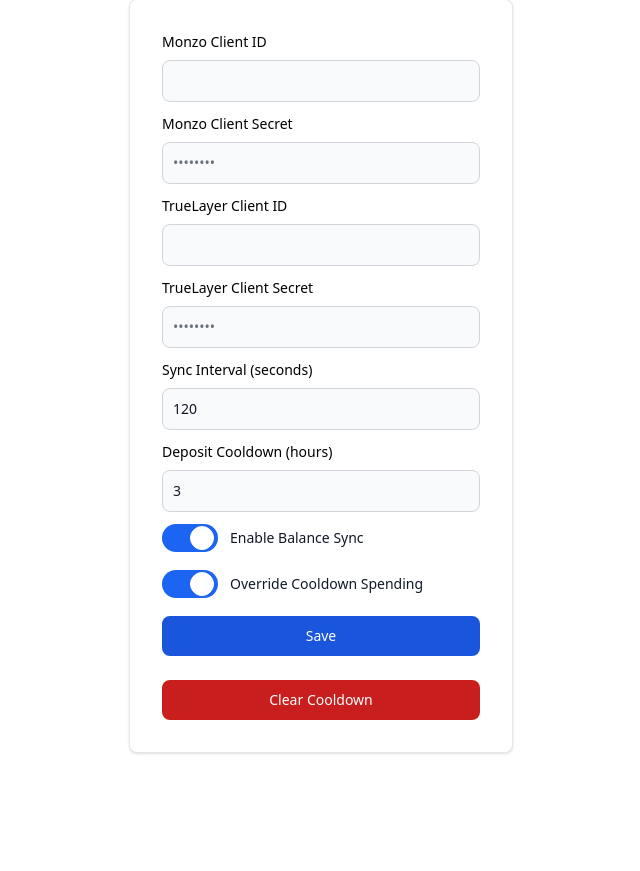
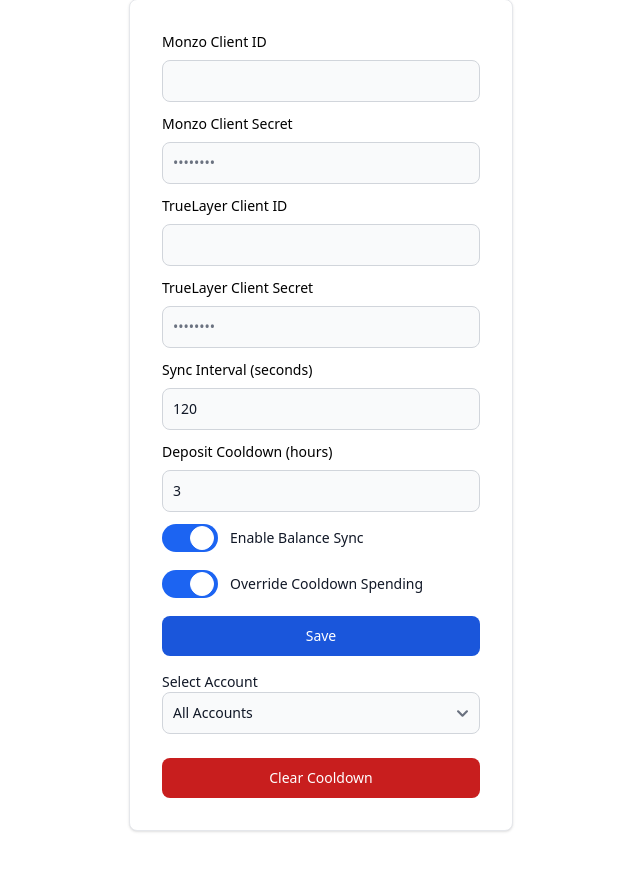
Before and after one commit to mattgogerly/monzo-credit-card-pot-sync, a Flask app: page /settings/ in a window 1280 px wide. Shown: the part 105-976 px from the top of the page, without its empty margins (319-959 px from the left). Before the commit the page ends 859 px from the top, so only its background shows below. Run offline with Flask 3, Linux system fonts and the light colour scheme; style sheets or scripts are compiled from the project's sources; some libraries are stand-ins or nearby versions.

Commit message:
Add account selection to Clear Cooldown functionality in settings

```diff
--- a/app/templates/settings/index.html
+++ b/app/templates/settings/index.html
@@ -46,6 +46,15 @@
     </form>
 
     <form action="{{ url_for('settings.clear_cooldown') }}" method="post" style="margin-top:1rem;">
+        <div class="mb-4">
+            <label for="account_type" class="block text-sm font-medium text-gray-900 dark:text-gray-300">Select Account</label>
+            <select id="account_type" name="account_type" class="bg-gray-50 border border-gray-300 text-gray-900 text-sm rounded-lg focus:ring-blue-500 focus:border-blue-500 block w-full p-2.5 dark:bg-gray-600 dark:border-gray-500 dark:placeholder-gray-400 dark:text-white">
+                <option value="">All Accounts</option>
+                {% for account in accounts %}
+                <option value="{{ account.type }}">{{ account.type }} (Pot: {{ account.pot_id }})</option>
+                {% endfor %}
+            </select>
+        </div>
         <button type="submit" class="w-full mt-2 text-white bg-red-700 hover:bg-red-800 focus:ring-4 focus:outline-none focus:ring-red-300 font-medium rounded-lg text-sm px-5 py-2.5 text-center">
             Clear Cooldown
         </button>
--- a/app/web/settings.py
+++ b/app/web/settings.py
@@ -15,8 +15,8 @@
 @settings_bp.route("/", methods=["GET"])
 def index():
     settings = {s.key: s.value for s in repository.get_all()}
-    # Pass settings as 'data' for compatibility with the template
-    return render_template("settings/index.html", data=settings)
+    accounts = account_repository.get_credit_accounts()  # Pass available credit accounts
+    return render_template("settings/index.html", data=settings, accounts=accounts)
 
 @settings_bp.route("/", methods=["POST"])
 def save():
@@ -56,15 +56,21 @@
 def clear_cooldown():
     # Clear cooldown by setting cooldown_until to 10 minutes in the past
     now_minus_10 = int(time()) - 600
-    credit_accounts = account_repository.get_credit_accounts()
+    selected_type = request.form.get("account_type")
+    if selected_type:
+        credit_accounts = [
+            acct for acct in account_repository.get_credit_accounts()
+            if acct.type == selected_type
+        ]
+    else:
+        credit_accounts = account_repository.get_credit_accounts()
     for account in credit_accounts:
         account.cooldown_until = now_minus_10
         try:
-            # Attempt to update prev_balance to the pot balance
             new_baseline = account.get_pot_balance(account.pot_id)
         except Exception:
             new_baseline = account.get_total_balance()
         account.prev_balance = new_baseline
         account_repository.save(account)
-    flash("Cooldown cleared—baseline updated.")
+    flash("Cooldown cleared—baseline updated for selected account(s).")
     return redirect(url_for("settings.index"))
```
